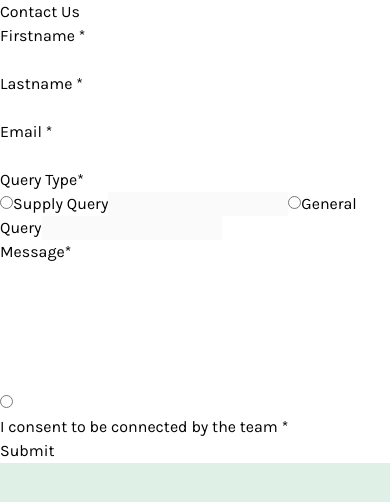
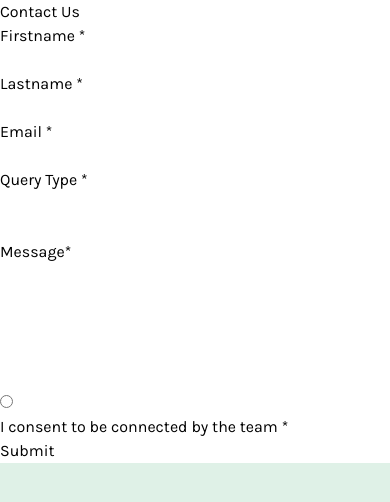
Before and after one commit to FrontEndAyush/form, a React (Vite) app: page / in a window 390 px wide. Shown: the top 502 px of the page. Built offline with nearby package versions, Linux system fonts and the light colour scheme.

Commit message:
made responsive

```diff
--- a/src/App.jsx
+++ b/src/App.jsx
@@ -8,11 +8,11 @@ function App() {
   }
   return (
     <>
-      <div className="flex justify-center items-center h-screen">
-        <div className="w-[600px] h-[650px] formBG">
+      <div className="flex md:justify-center md:items-center p-6 h-screen">
+        <div className="md:w-[43vw] w-[100vw] h-[660px]   formBG">
           <h1 className="text-[26px] font-semibold mt-5 ml-7 ">Contact Us</h1>
           <form>
-            <div className="flex">
+            <div className="flex flex-col  md:flex-row">
               <p className="ml-6 mt-4">
                 <label htmlFor="" className="text-[16px] ">
                   Firstname <span className="ml-2">*</span>
@@ -20,13 +20,11 @@ function App() {
                 <br />
                 <input
                   type="text"
-                  className="border-2 inp cursor-pointer px-3  py-[11px] mt-2 rounded-lg formBorderColor w-[17vw]"
+                  className="border-2 inp cursor-pointer px-3  py-[11px] mt-2 rounded-lg formBorderColor md:w-[17vw] w-[80vw]"
                   name=""
-
                   required
                   id="name"
                 />
-
               </p>
               <p className="ml-6 mt-4">
                 <label htmlFor="" className="text-[16px] ">
@@ -35,7 +33,7 @@ function App() {
                 <br />
                 <input
                   type="text"
-                  className="border-2 px-3 inp  py-[11px] mt-2 rounded-lg formBorderColor  w-[17vw]"
+                  className="border-2 px-3 inp  py-[11px] mt-2 rounded-lg formBorderColor  md:w-[17vw] w-[80vw]"
                   name=""
                   required
                   id="name"
@@ -51,7 +49,7 @@ function App() {
                 <br />
                 <input
                   type="text"
-                  className=" border-2  px-3 inp inp  py-[11px] mt-2 rounded-lg formBorderColor  w-[36vw]"
+                  className=" border-2  px-3 inp inp  py-[11px] mt-2 rounded-lg formBorderColor md:w-[36vw] w-[80vw]"
                   name=""
                   required
                   id="name"
@@ -60,50 +58,29 @@ function App() {
             </div>
 
             <div>
-              <p className="ml-6 mt-4 relative">
+              <div className="ml-6 mt-4 flex">
                 <label htmlFor="" className="text-[16px] ">
-                  Query Type<span className="ml-2">*</span>
+                  Query Type <span className="ml-2">*</span>
                 </label>
                 <br />
-
-                <input
-                  type="radio"
-                  className="absolute bottom-4 left-5 "
-                  name=""
-
-                  checked={selectable == 1}
-                  onClick={() => selectAOption(1)}
-                  id=""
-                />
-                <span className="absolute top-11 text-[16px] left-10">
-                  Supply Query
-                </span>
                 <input
                   type="text"
-                  className="border-2 inp   py-[11px] mt-2 rounded-lg formBorderColor w-[17vw]"
+                  className="border-2 inp cursor-pointer px-3  py-[11px] mt-2 rounded-lg formBorderColor w-[34vw] "
                   name=""
-                  disabled
+                  required
                   id="name"
                 />
-                <input
-                  type="radio"
-                  className="absolute bottom-4 left-[310px] "
-                  name=""
-                  checked={selectable == 2}
-                  onClick={() => selectAOption(2)}
-                  id=""
-                />
-                <span className="absolute top-11 text-[16px] left-[330px]">
-                  General Query
-                </span>
+              </div>
+
+              <div className="ml-6 ">
                 <input
                   type="text"
-                  className="border-2 inp  ml-[24px]  py-[11px] mt-2 rounded-lg formBorderColor w-[17vw]"
+                  className="border-2 inp cursor-pointer px-3  py-[11px] mt-2 rounded-lg formBorderColor w-[34vw] "
                   name=""
-                  disabled
+                  required
                   id="name"
                 />
-              </p>
+              </div>
             </div>
 
             <div>
@@ -119,7 +96,7 @@ function App() {
                   rows="4"
                   required
                   cols="50"
-                  className="w-[36vw]  py-2 px-3 mt-2 border-2 rounded-lg formBorderColor "
+                  className="w-[80vw] md:w-[36vw]  py-2 px-3 mt-2 border-2 rounded-lg formBorderColor "
                 ></textarea>
               </p>
               <br />
@@ -134,7 +111,7 @@ function App() {
             </div>
             <button
               type="submit"
-              className="w-[36vw] mt-4 ml-6 text-white py-3 rounded-lg bg-[#0c7d69]"
+              className="w-[80vw] md:w-[36vw] mt-4 ml-6 text-white py-3 rounded-lg bg-[#0c7d69]"
             >
               Submit
             </button>
--- a/src/index.css
+++ b/src/index.css
@@ -9,7 +9,7 @@
 }
 
 body {
-  width: 100%;
+  width: 100vw;
   background-color: hsl(148, 38%, 91%);
   height: 100%;
   font-family: "Karla", sans-serif;
```
